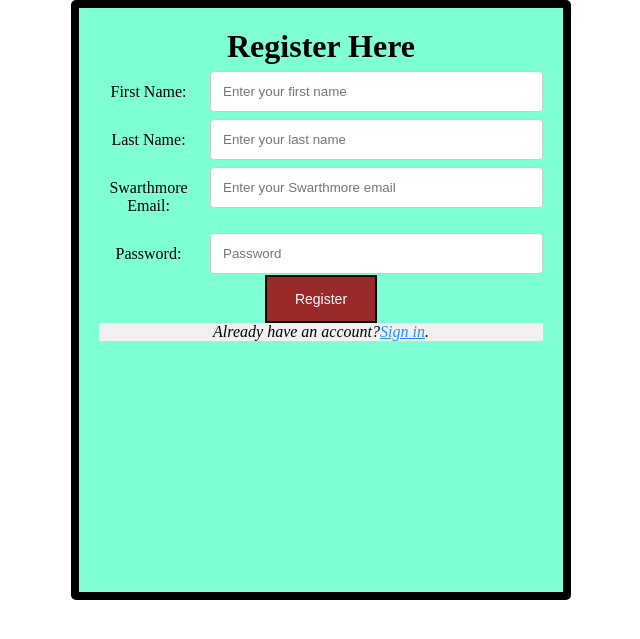
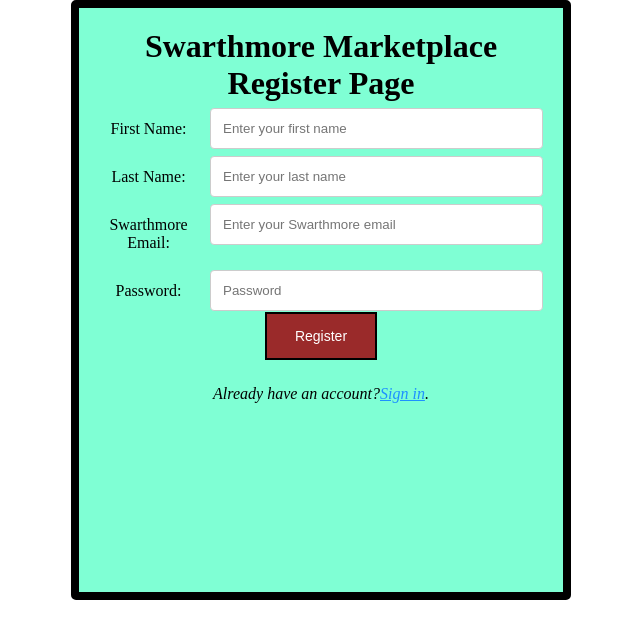
Before and after one commit to alisonkim12/SwarthmoreMarketplace, a Flask app: page /register in a window 1280 px wide. Shown: the top 639 px of the page, without its empty margins (344-984 px from the left). Run offline with Flask 2, Linux system fonts and the light colour scheme.

Commit message:
did spacing

```diff
--- a/backend/static/styles.css
+++ b/backend/static/styles.css
@@ -185,7 +185,7 @@ input[type=submit] {
 
 .bktolog-reg {
   text-align: center;
-  background-color: #f1f1f1;
+  margin-top: 25px;
 }
 
 p{
--- a/backend/templates/profile.html
+++ b/backend/templates/profile.html
@@ -44,7 +44,7 @@
         </div>
         <ul class="nav-links">
           <li><a href="/">Main Feed</a></li>
-          <li><a href="/post">Create Post</a></li>
+          <li><a href="/postItem">Create Post</a></li>
           <li><a class="active" href="/profile">My Account</a></li>
           <li class="dropdown">
             <a href="javascript:void(0)" class="dropbtn">Hello *name here*</a>
--- a/backend/templates/register.html
+++ b/backend/templates/register.html
@@ -18,7 +18,7 @@
         <!-- Description -->
         <div class="log-reg-container">
             <form action="/register" method="post" id="register">
-                <h1>Register Here</h1>
+                <h1>Swarthmore Marketplace Register Page</h1>
 
                 <div class="row">
 
```
